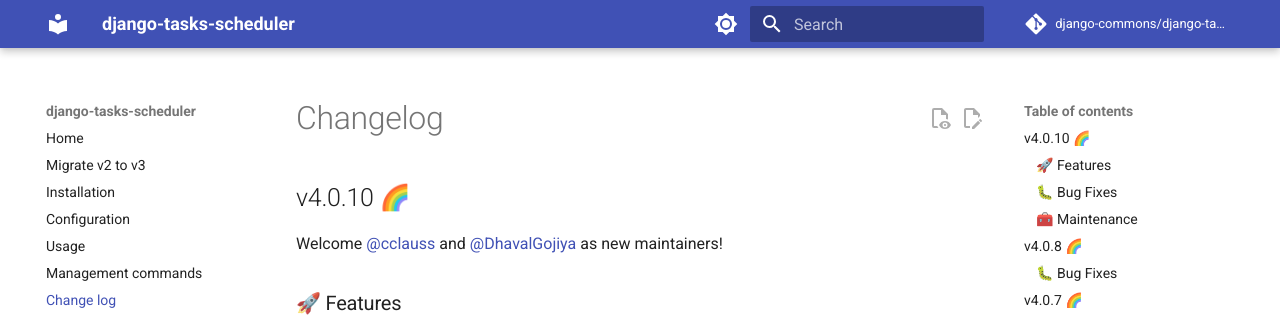
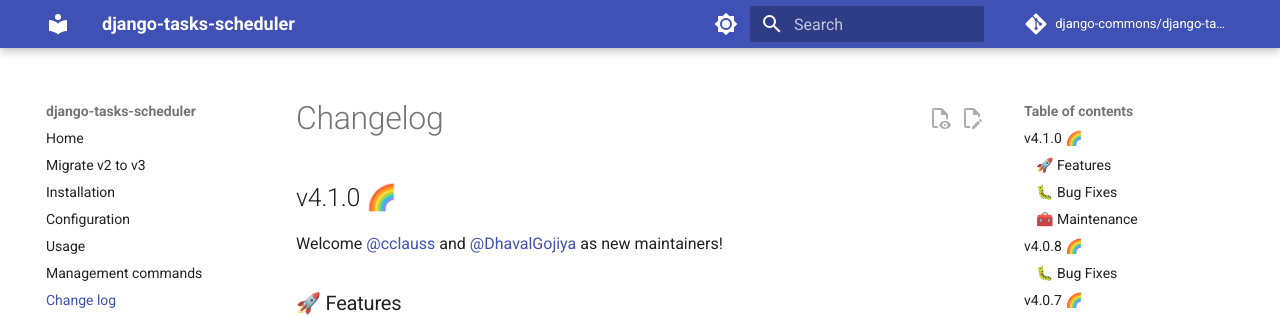
Before and after one commit to django-commons/django-tasks-scheduler, an MkDocs documentation site: the page built from docs/changelog.md, in a window 1280 px wide and 900 px high. Shown: the top 317 px of the window. Built offline with MkDocs 1.6.1 and Material for MkDocs 9.7.7, drawn with Linux system fonts in a browser that asks for light colours; comment, search, counter and statistics services are not loaded.

Commit message:
doc:update

```diff
--- a/docs/changelog.md
+++ b/docs/changelog.md
@@ -1,6 +1,6 @@
 # Changelog
 
-## v4.0.10 🌈
+## v4.1.0 🌈
 
 Welcome @cclauss and @DhavalGojiya as new maintainers!
 
--- a/pyproject.toml
+++ b/pyproject.toml
@@ -4,7 +4,7 @@
 
 [project]
 name = "django-tasks-scheduler"
-version = "4.0.10"
+version = "4.1.0"
 description = "An async job scheduler for django using redis/valkey brokers"
 readme = "README.md"
 keywords = [
```
Also changed, not shown: 1 other file.
